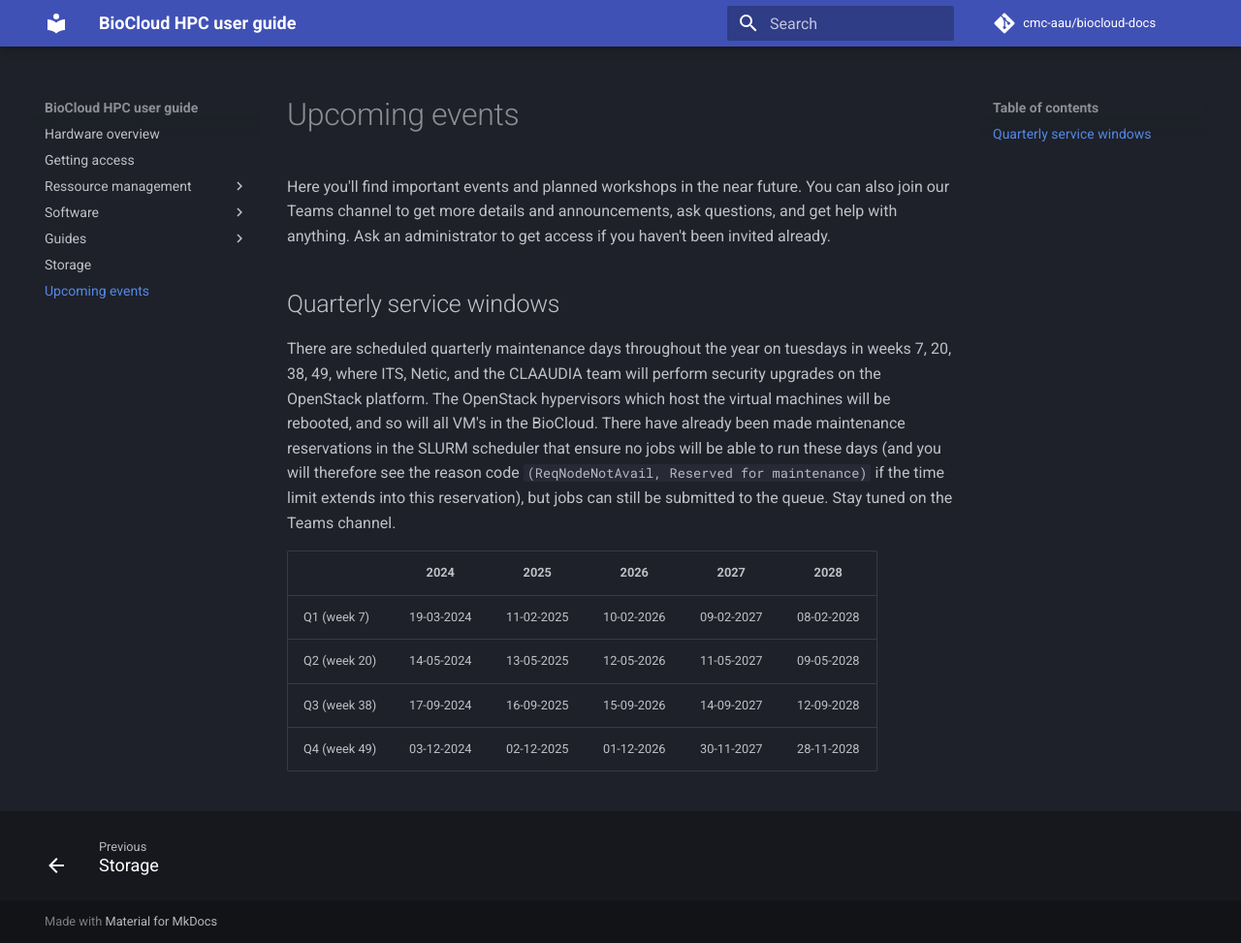
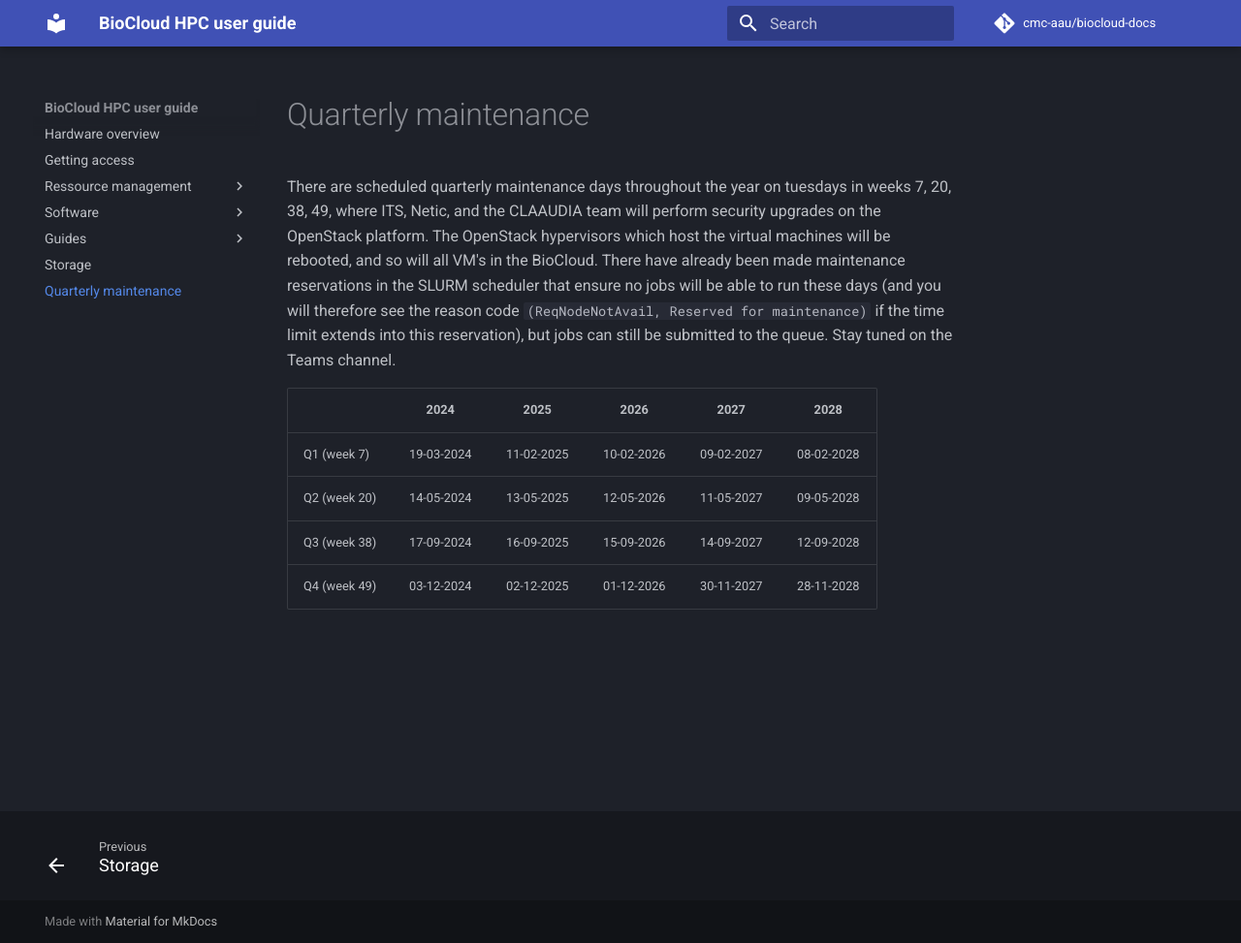
Before and after one commit to cmc-aau/hpc-docs, an MkDocs documentation site: the page built from docs/maintenance.md, in a window 1280 px wide and 973 px high. Shown: the whole window at 97% size. Built offline with MkDocs 1.6.1 and Material for MkDocs 9.7.7, drawn with Linux system fonts in a browser that asks for light colours; comment, search, counter and statistics services are not loaded.

Commit message:
rename page

```diff
--- a/docs/events.md
+++ b/docs/maintenance.md
@@ -1,7 +1,4 @@
-# Upcoming events
-Here you'll find important events and planned workshops in the near future. You can also join our Teams channel to get more details and announcements, ask questions, and get help with anything. Ask an administrator to get access if you haven't been invited already.
-
-## Quarterly service windows
+# Quarterly maintenance
 There are scheduled quarterly maintenance days throughout the year on tuesdays in weeks 7, 20, 38, 49, where ITS, Netic, and the CLAAUDIA team will perform security upgrades on the OpenStack platform. The OpenStack hypervisors which host the virtual machines will be rebooted, and so will all VM's in the BioCloud. There have already been made maintenance reservations in the SLURM scheduler that ensure no jobs will be able to run these days (and you will therefore see the reason code `(ReqNodeNotAvail, Reserved for maintenance)` if the time limit extends into this reservation), but jobs can still be submitted to the queue. Stay tuned on the Teams channel.
 
 |  | 2024 | 2025 | 2026 | 2027 | 2028 |
--- a/mkdocs.yml
+++ b/mkdocs.yml
@@ -23,7 +23,7 @@ nav:
       - guides/snakemake/tutorial.md
       - guides/snakemake/biocloud.md
   - storage.md
-  - events.md
+  - maintenance.md
 theme:
   name: material
   palette:
```
